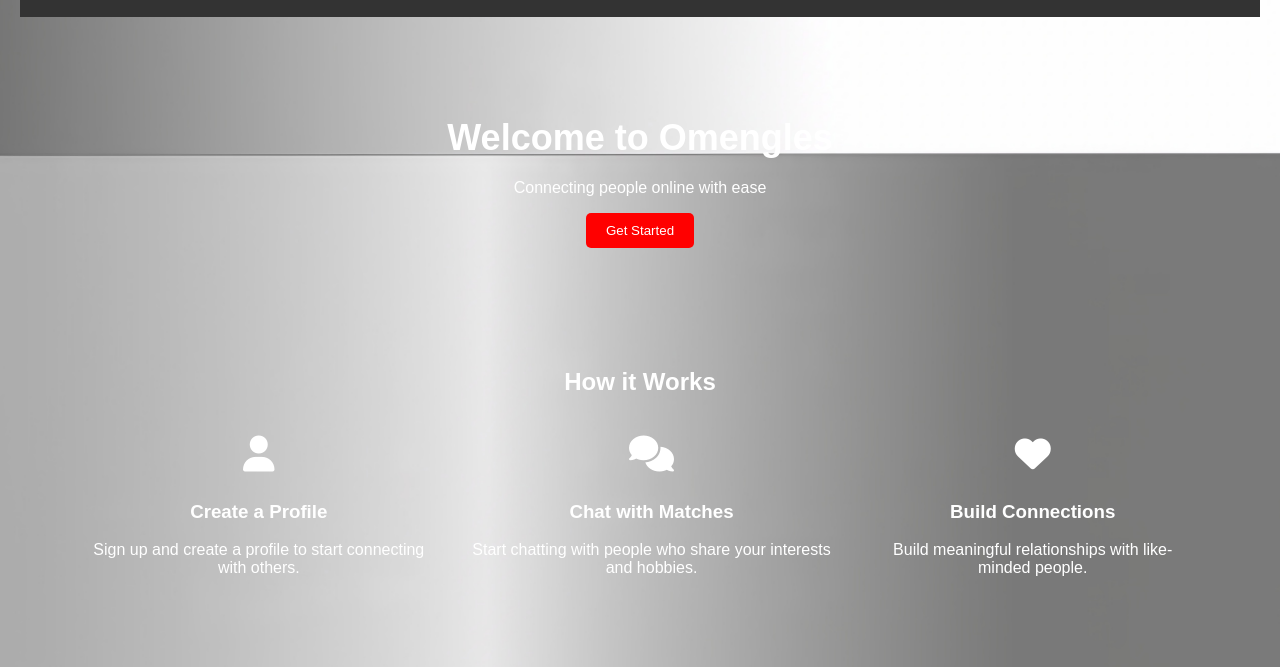
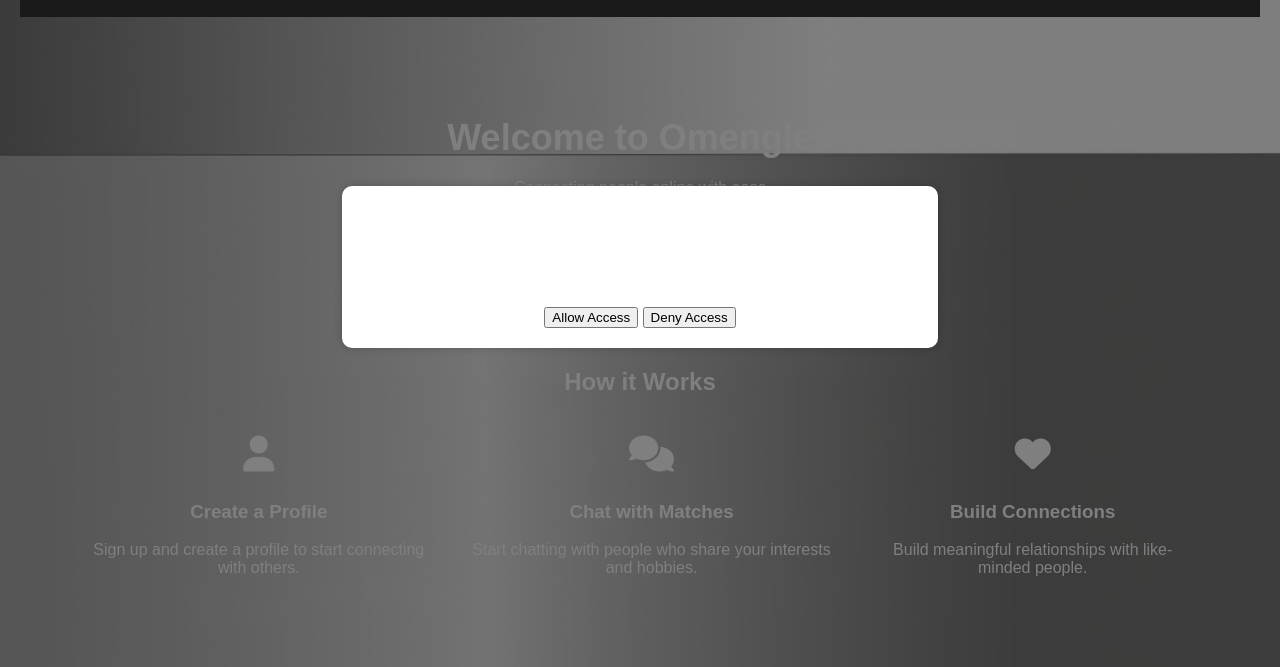
Before and after one commit to gaboy1977/omengles.com, a plain HTML site: page index.html in a window 1280 px wide. Shown: the part 133-800 px from the top of the page. Drawn offline with Linux system fonts and the light colour scheme.

Commit message:
Update index.html

```diff
--- a/index.html
+++ b/index.html
@@ -27,6 +27,15 @@
     <p>Connecting people online with ease</p>
     <button class="start-btn">Get Started</button>
 </section>
+       <!-- Add this div to your HTML body -->
+<div id="popup-modal" style="display: none; position: fixed; top: 0; left: 0; width: 100%; height: 100%; background-color: rgba(0, 0, 0, 0.5); display: flex; justify-content: center; align-items: center; z-index: 1000;">
+    <div style="background-color: #fff; padding: 20px; border-radius: 10px; box-shadow: 0 0 10px rgba(0, 0, 0, 0.2);">
+        <h2>Allow Access to Webcam and Microphone</h2>
+        <p>Omengles needs access to your webcam and microphone to function properly.</p>
+        <button id="allow-access-btn">Allow Access</button>
+        <button id="deny-access-btn">Deny Access</button>
+    </div>
+</div>
         <section class="how-it-works container">
             <h2>How it Works</h2>
             <div class="steps">
```
